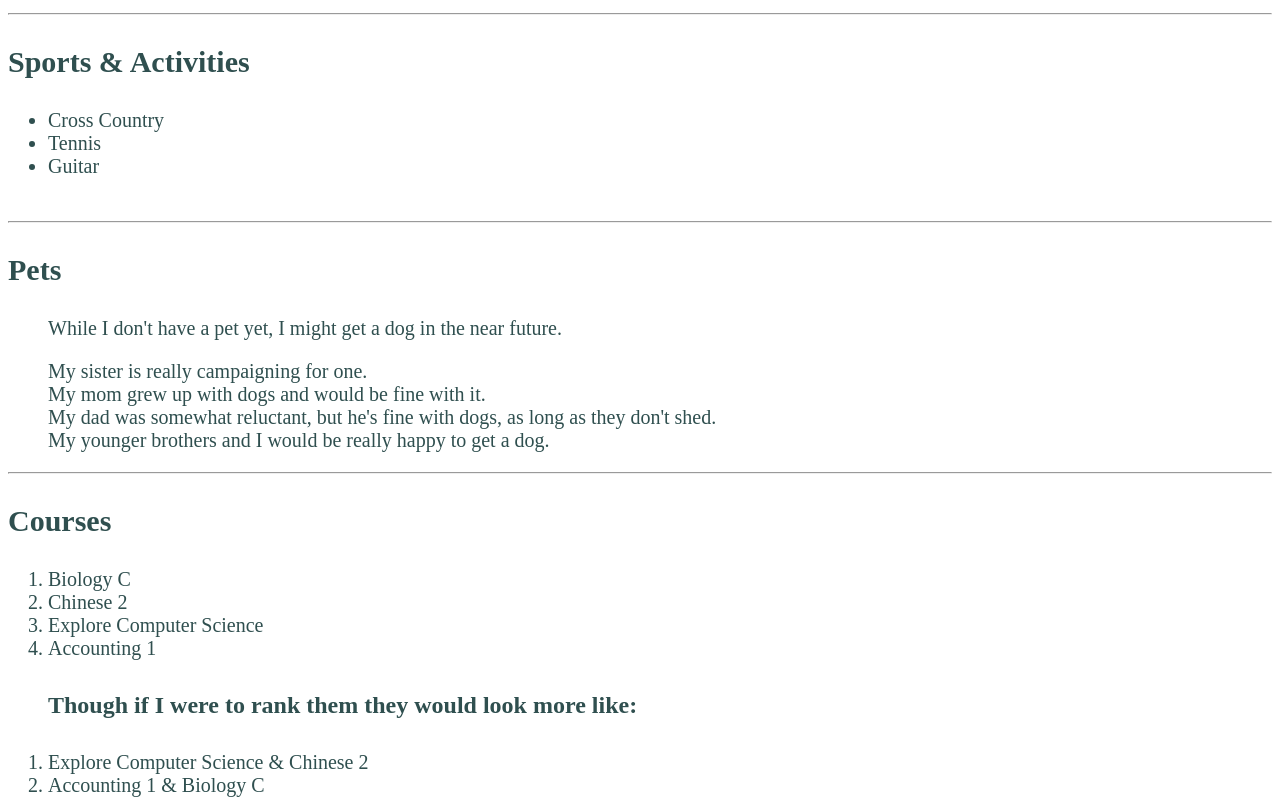
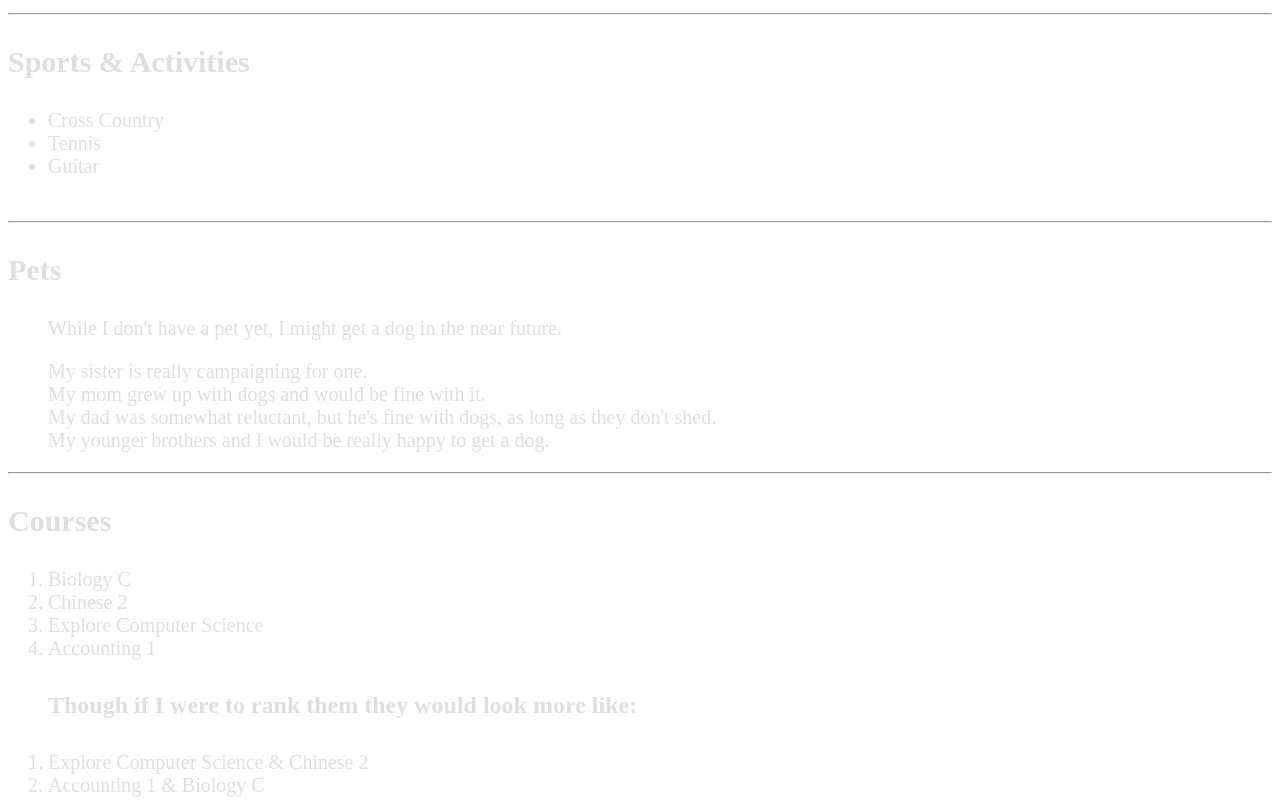
Before and after one commit to MobOmega/Website, a plain HTML site: page index.html in a window 1280 px wide. Shown: the part 1491-2291 px from the top of the page. Drawn offline with Linux system fonts and the light colour scheme.

Commit message:
Update style.css

```diff
--- a/style.css
+++ b/style.css
@@ -1,8 +1,12 @@
+{
+background-color: #101010;
+}
+
 h1 {
   font-family: ubuntu;
   font-size: 50px;
   text-align: center;
-  color: darkslategray;
+  color: #dfdfdf;
 
 }
 
@@ -10,7 +14,7 @@ h3 {
   font-family: ubuntu;
   font-size: 30px;
   text-align: left;
-  color: darkslategray;
+  color: #dfdfdf;
 
 }
 
@@ -18,7 +22,7 @@ h4 {
   font-family: ubuntu;
   font-size: 24px;
   text-align: left;
-  color: darkslategray;
+  color: #dfdfdf;
 
 }
 
@@ -26,7 +30,7 @@ p {
   font-family: ubuntu;
   font-size: 20px;
   text-align: left;
-  color: darkslategray;
+  color: #dfdfdf;
 
 }
 
@@ -34,7 +38,7 @@ ol {
   font-family: ubuntu;
   font-size: 20px;
   text-align: left;
-  color: darkslategray;
+  color: #dfdfdf;
 
 }
 
@@ -42,6 +46,6 @@ ul {
   font-family: ubuntu;
   font-size: 20px;
   text-align: left;
-  color: darkslategray;
+  color: #dfdfdf;
 
 }
```
